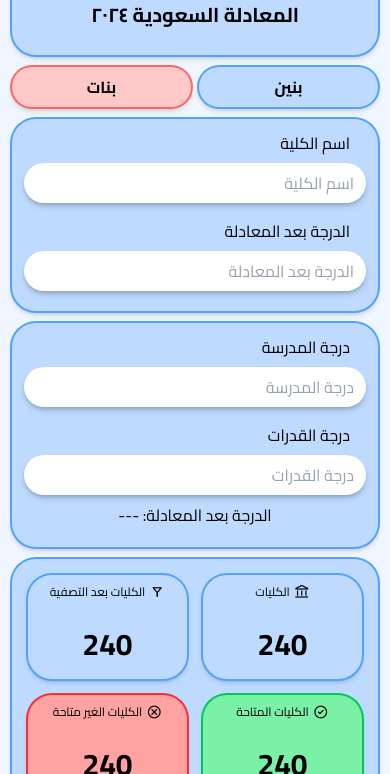
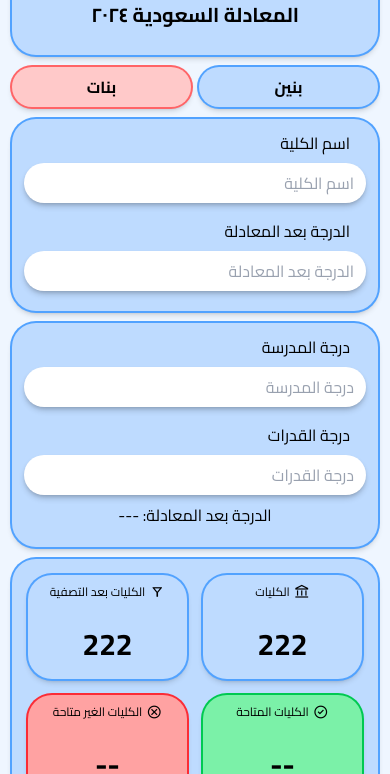
Before and after one commit to AbdullahMRiad/clean-tansik-v2, a website built with Vite: page index.html in a window 390 px wide. Shown: the part 70-844 px from the top of the page. Built offline with nearby package versions, Linux system fonts and the light colour scheme.

Commit message:
Add statistics display functionality

```diff
--- a/index.html
+++ b/index.html
@@ -276,19 +276,19 @@
         >
           <div class="toggle-bg-200 toggle-ring-400 grid grid-cols-1 grid-rows-[1fr_2fr] m-2 rounded-3xl bg-blue-200 shadow-md ring-2 shadow-black/20 ring-blue-400 dark:bg-slate-800 dark:ring-slate-700">
             <span class="text-xs w-full text-center inline-flex items-center gap-1 justify-center"><span class="material-symbols-outlined !text-base">account_balance</span> الكليات</span>
-            <span class="w-full text-center self-center text-3xl font-bold">240</span>
+            <span id="stat-all" class="w-full text-center self-center text-3xl font-bold">240</span>
           </div>
           <div class="toggle-bg-200 toggle-ring-400 grid grid-cols-1 grid-rows-[1fr_2fr] m-2 rounded-3xl bg-blue-200 shadow-md ring-2 shadow-black/20 ring-blue-400 dark:bg-slate-800 dark:ring-slate-700">
             <span class="text-xs w-full text-center inline-flex items-center gap-1 justify-center"><span class="material-symbols-outlined !text-base">filter_alt</span> الكليات بعد التصفية</span>
-            <span class="w-full text-center self-center text-3xl font-bold">240</span>
+            <span id="stat-results" class="w-full text-center self-center text-3xl font-bold">240</span>
           </div>
           <div class="grid grid-cols-1 grid-rows-[1fr_2fr] m-2 rounded-3xl bg-green-300 shadow-md ring-2 shadow-black/20 ring-green-500 dark:bg-green-950 dark:ring-green-800">
             <span class="text-xs w-full text-center inline-flex items-center gap-1 justify-center"><span class="material-symbols-outlined !text-base">check_circle</span> الكليات المتاحة</span>
-            <span class="w-full text-center self-center text-3xl font-bold">240</span>
+            <span id="stat-available" class="w-full text-center self-center text-3xl font-bold">240</span>
           </div>
           <div class="grid grid-cols-1 grid-rows-[1fr_2fr] m-2 rounded-3xl bg-red-300 shadow-md ring-2 shadow-black/20 ring-red-500 dark:bg-red-950 dark:ring-red-800">
             <span class="text-xs w-full text-center inline-flex items-center gap-1 justify-center"><span class="material-symbols-outlined !text-base">cancel</span> الكليات الغير متاحة</span>
-            <span class="w-full text-center self-center text-3xl font-bold">240</span>
+            <span id="stat-unavailable" class="w-full text-center self-center text-3xl font-bold">240</span>
           </div>
         </div>
         <!-- #endregion Stats section -->
--- /dev/null
+++ b/src/services/stats.ts
@@ -0,0 +1,36 @@
+import { statAll, statAvailable, statResults, statUnavailable } from "../utils/dom";
+import { boysData, girlsData } from "../data/data";
+
+function updateStats(filtered: any[], all: any[]) {
+  // statAll: total number of colleges
+  if (statAll) statAll.textContent = all.length ? all.length.toString() : "--";
+
+  // statAvailable: number of colleges available based only on school/qudurat
+  let available = "--";
+  const schoolInput = document.getElementById("school-score") as HTMLInputElement | null;
+  const quduratInput = document.getElementById("qudurat-score") as HTMLInputElement | null;
+  const school = schoolInput ? parseFloat(schoolInput.value) : NaN;
+  const qudurat = quduratInput ? parseFloat(quduratInput.value) : NaN;
+  let threshold: number | null = null;
+  if (!isNaN(school) && !isNaN(qudurat)) {
+    threshold = (school / 2 + qudurat / 2) * 4.1;
+    available = all.filter((item: any) => threshold !== null && item.score <= threshold + 1e-6).length.toString();
+  }
+  if (statAvailable) statAvailable.textContent = available;
+
+  // statUnavailable: total - available (if available is a number)
+  if (statUnavailable) {
+    statUnavailable.textContent = (available !== "--" && all.length)
+      ? (all.length - parseInt(available)).toString()
+      : "--";
+  }
+
+  // statResults: number of search results (filtered)
+  if (statResults) statResults.textContent = (filtered && filtered.length) ? filtered.length.toString() : "--";
+}
+
+export function updateAndShowStats(filtered: any[]) {
+  const gender = (document.querySelector('input[name="gender"]:checked') as HTMLInputElement)?.value || "boys";
+  const all = gender === "boys" ? boysData : girlsData;
+  updateStats(filtered, all);
+}
--- a/src/utils/dom.ts
+++ b/src/utils/dom.ts
@@ -10,4 +10,8 @@ export const template = document.getElementById("card-template") as HTMLTemplate
 export const topButton = document.getElementById("top-button") as HTMLButtonElement | null;
 export const tableTopButton = document.getElementById("table-top-button") as HTMLButtonElement | null;
 export const lastFilter = document.getElementById("last-filter");
-export const darkModeToggle = document.getElementById("dark-toggle")
+export const darkModeToggle = document.getElementById("dark-toggle");
+export const statAll = document.getElementById("stat-all");
+export const statResults = document.getElementById("stat-results");
+export const statAvailable = document.getElementById("stat-available");
+export const statUnavailable = document.getElementById("stat-unavailable");
--- a/src/utils/filter.ts
+++ b/src/utils/filter.ts
@@ -2,6 +2,7 @@ import { boysData, girlsData } from "../data/data";
 import { calcScoreInput, schoolScoreInput, quduratScoreInput, collegeNameInput } from "./dom";
 import { displayData } from "../services/display";
 import { scoreDisplay } from "./dom";
+import { updateAndShowStats } from "../services/stats";
 
 export function filterAndDisplay() {
   const gender: string =
@@ -44,4 +45,5 @@ export function filterAndDisplay() {
   filtered.sort((a, b) => b.score - a.score);
 
   displayData(filtered);
+  updateAndShowStats(filtered);
 }
```
